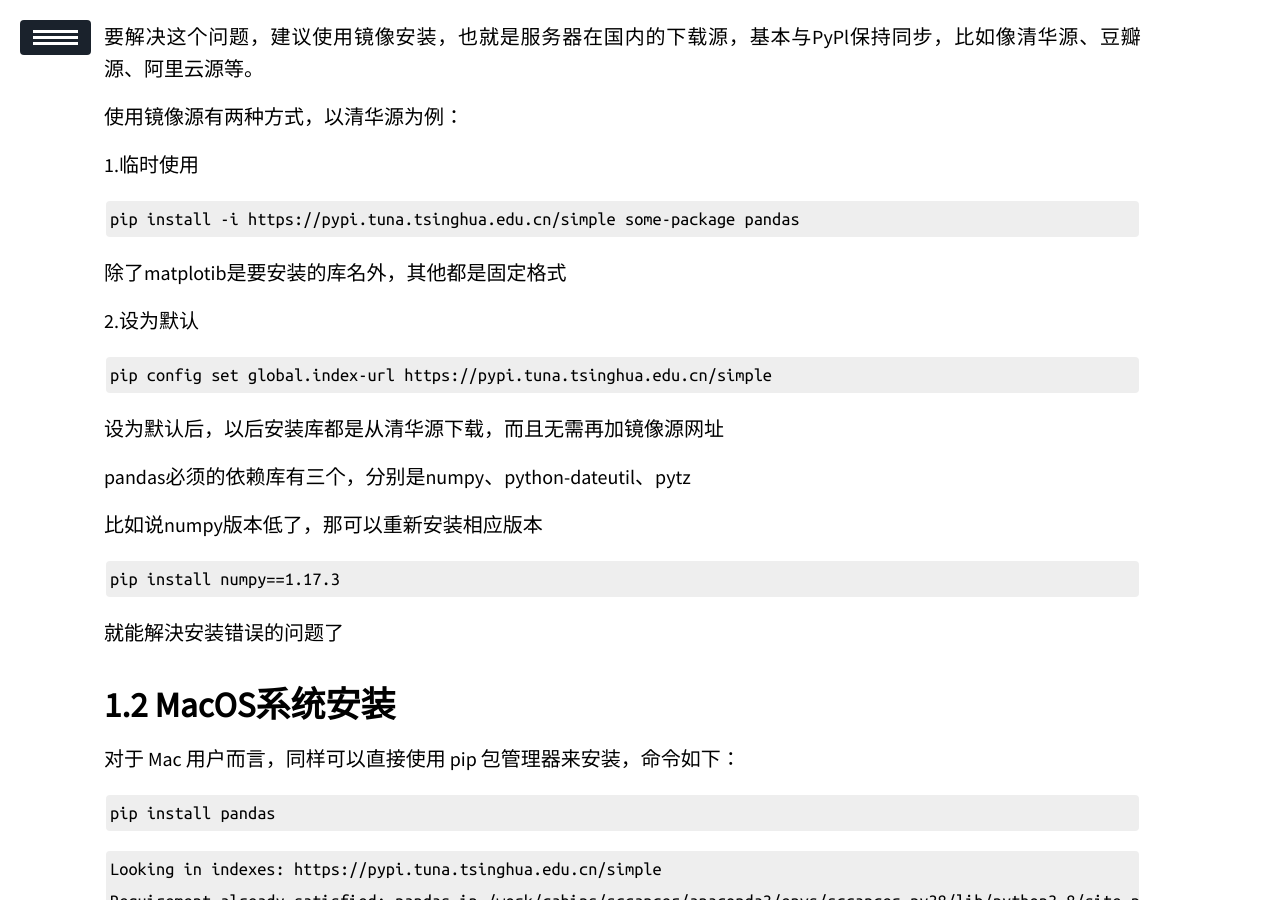
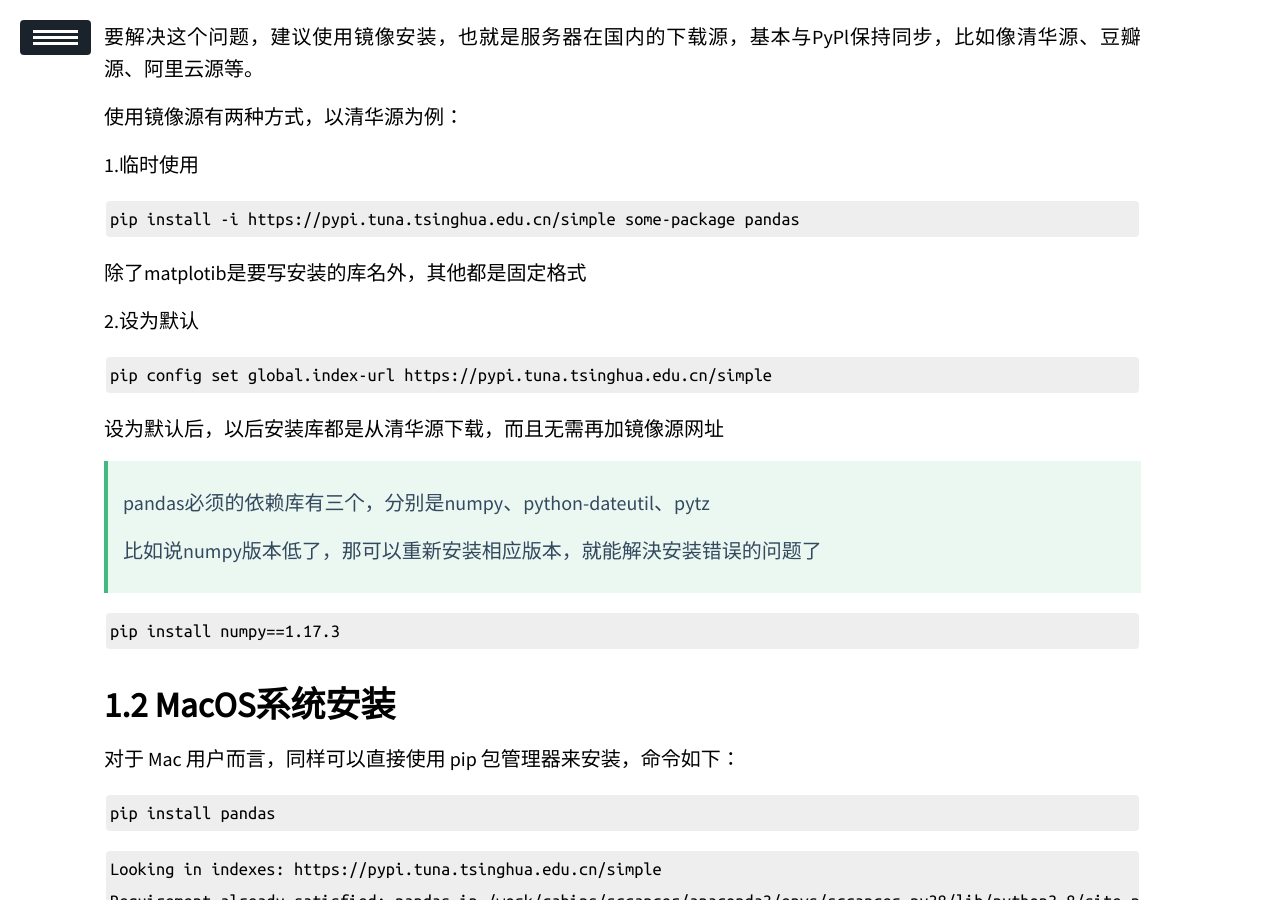
Before and after one commit to ssskz/ssskz.github.io, a Jekyll site: the page built from _posts/2023-2-28-Pandas.md, in a window 1280 px wide and 900 px high, scrolled down 927 px. Built offline with Jekyll 4.4.1, drawn with Linux system fonts in a browser that asks for light colours; our own code applies the rules of GitHub Pages for plain Markdown files; a script that is not in the unit is left out.

Commit message:
update
Signed-off-by: ssskz <12497590+ssskz@user.noreply.gitee.com>

````diff
--- a/_posts/2023-2-28-Pandas.md
+++ b/_posts/2023-2-28-Pandas.md
@@ -38,7 +38,7 @@ pip install pandas=0.20.3
 ```markdown
 pip install -i https://pypi.tuna.tsinghua.edu.cn/simple some-package pandas
 ```
-除了matplotib是要安装的库名外，其他都是固定格式
+除了matplotib是要写安装的库名外，其他都是固定格式
 
 2.设为默认
 ```markdown
@@ -47,15 +47,13 @@ pip config set global.index-url https://pypi.tuna.tsinghua.edu.cn/simple
 
 设为默认后，以后安装库都是从清华源下载，而且无需再加镜像源网址
 
-pandas必须的依赖库有三个，分别是numpy、python-dateutil、pytz
-
-比如说numpy版本低了，那可以重新安装相应版本
+> pandas必须的依赖库有三个，分别是numpy、python-dateutil、pytz
+>
+> 比如说numpy版本低了，那可以重新安装相应版本，就能解決安装错误的问题了
 
 ```markdown
 pip install numpy==1.17.3
 ```
-
-就能解決安装错误的问题了
 
 ## MacOS系统安装
 
````
